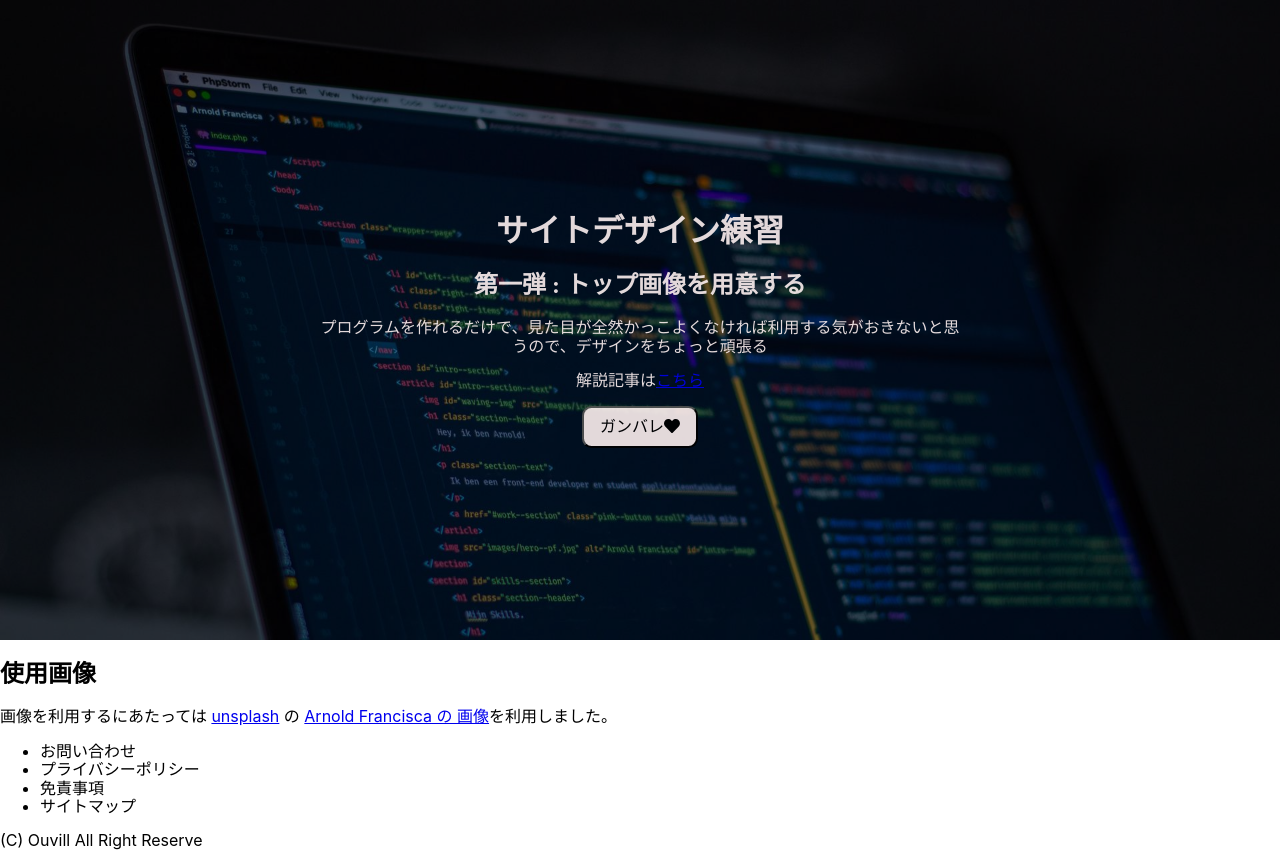
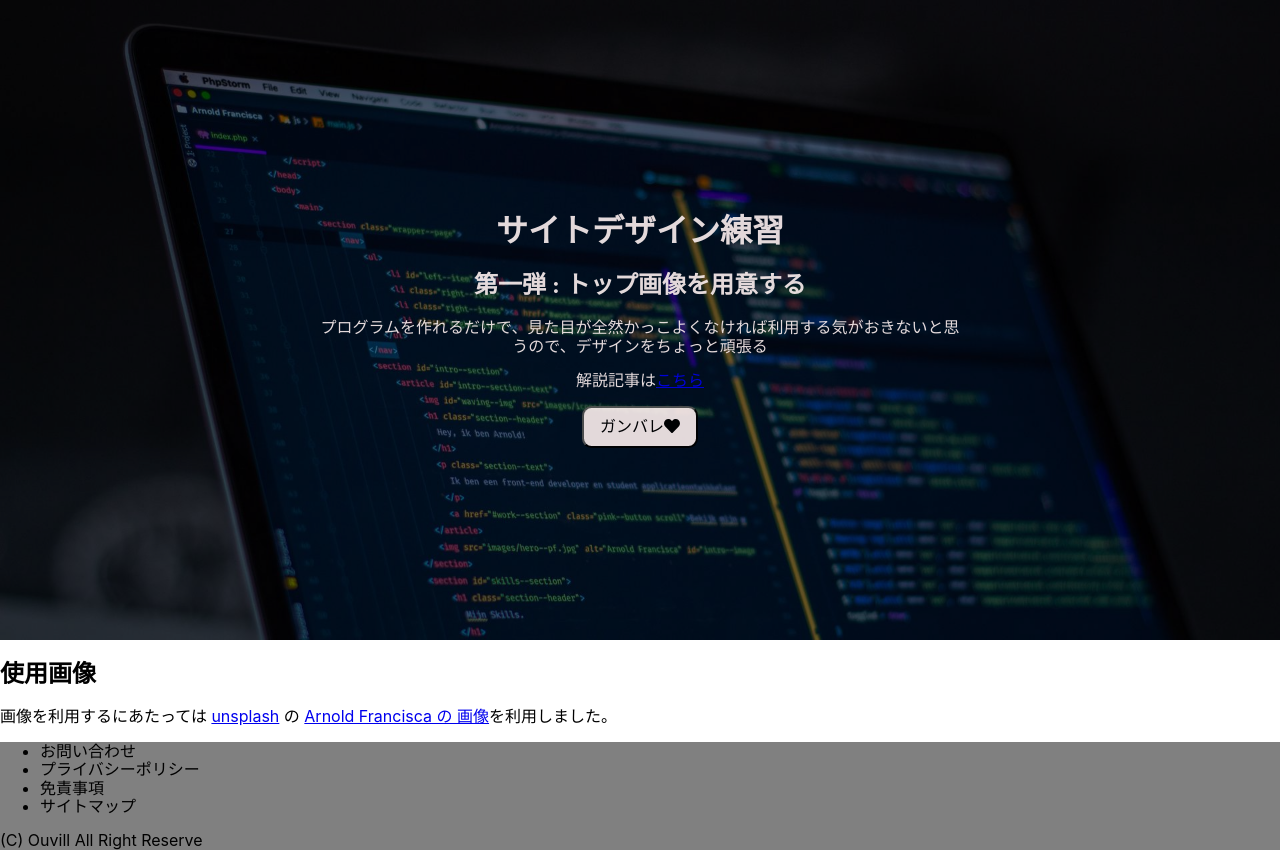
Before and after one commit to Ouvill/web_design_practice_1, a React (Create React App) app: page / in a window 1280 px wide. Built offline with nearby package versions, Linux system fonts and the light colour scheme; a web font is replaced by a local one.

Commit message:
add stlye

```diff
--- /dev/null
+++ b/src/components/Footer.module.scss
@@ -0,0 +1,3 @@
+.footer {
+  background-color: gray;
+}
--- a/src/components/Footer.tsx
+++ b/src/components/Footer.tsx
@@ -1,10 +1,11 @@
 import React, { Component } from "react";
+import style from "./Footer.module.scss";
 
 interface FooterProps {}
 
 const Footer = (props: FooterProps) => {
   return (
-    <footer>
+    <footer className={style.footer}>
       <ul>
         <li>お問い合わせ</li>
         <li>プライバシーポリシー</li>
```
